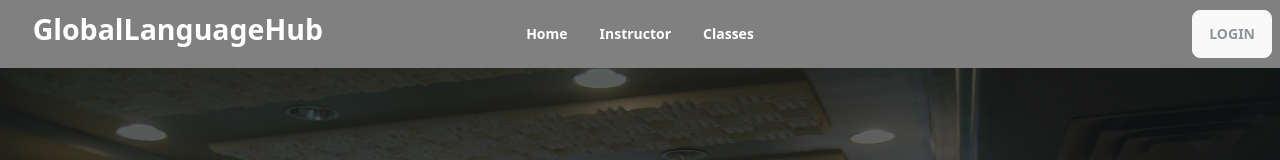
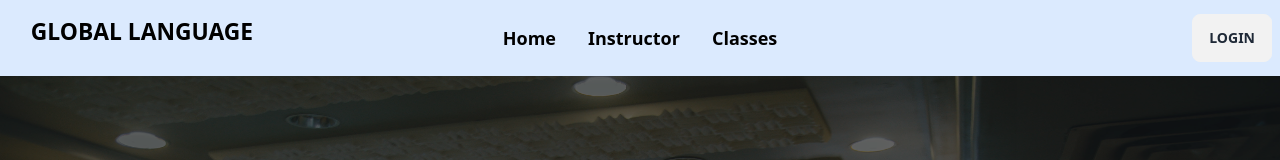
Before and after one commit to DarkAsfu/summer-camp-client, a React (Vite) app: page / in a window 1280 px wide. Shown: the top 160 px of the page. Built offline with nearby package versions, Linux system fonts and the light colour scheme; no server answers.

Commit message:
Popular instructor

```diff
--- a/src/Pages/Home/Home/Home.jsx
+++ b/src/Pages/Home/Home/Home.jsx
@@ -1,5 +1,6 @@
 import Banner from "../Banner/Banner";
 import PopularCourse from "../PopularCourse/PopularCourse";
+import PopularInstruction from "../PopularInstruction";
 
 
 
@@ -8,6 +9,7 @@ const Home = () => {
         <div>
             <Banner></Banner>
             <PopularCourse></PopularCourse>
+            <PopularInstruction></PopularInstruction>
         </div>
     );
 };
--- a/src/Pages/Home/PopularCourse/PopularCourse.jsx
+++ b/src/Pages/Home/PopularCourse/PopularCourse.jsx
@@ -16,7 +16,7 @@ const PopularCourse = () => {
                             <h2 className="card-title">{course.class_name}</h2>
                             <p>Number of student: {course.number_of_students}</p>
                             <div className="card-actions justify-end">
-                                <button className="btn btn-primary">Learn now!</button>
+                                <button className="btn ">Learn now!</button>
                             </div>
                         </div>
                     </div>
--- /dev/null
+++ b/src/Pages/Home/PopularInstruction.jsx
@@ -0,0 +1,28 @@
+import { useState } from "react";
+
+const PopularInstruction = () => {
+    const [instructors, setInstructors] = useState([]);
+    fetch('http://localhost:5000/popularInstructor')
+        .then(res => res.json())
+        .then(data => setInstructors(data))
+    return (
+        <div className="grid md:grid-cols-3 gap-8 px-4 md:px-10 py-10">
+            {
+                instructors.map(instructor => <>
+                    <div key={instructor._id} className="card bg-base-100 shadow-xl">
+                        <figure><img className="h-[200px]" src={instructor.activites_img} alt="Shoes" /></figure>
+                        <div className="card-body">
+                            <h2 className="card-title">{instructor.instructor_name}</h2>
+                            <p>If a dog chews shoes whose shoes does he choose?</p>
+                            <div className="card-actions justify-end">
+                                <button className="btn">Buy Now</button>
+                            </div>
+                        </div>
+                    </div>
+                </>)
+            }
+        </div>
+    );
+};
+
+export default PopularInstruction;
--- a/src/Pages/Shared/NavBar/NavBar.jsx
+++ b/src/Pages/Shared/NavBar/NavBar.jsx
@@ -5,14 +5,14 @@ import { AuthContext } from "../../../Provider/AuthProvider";
 const NavBar = () => {
     const { user, logOut } = useContext(AuthContext)
     const navItem = <>
-        <li className="md:text-white font-semibold text-md"><a>Home</a></li>
-        <li className="md:text-white font-semibold text-md"><a>Instructor</a></li>
-        <li className="md:text-white font-semibold text-md"><a>Classes</a></li>
+        <li className="md:text-black font-semibold text-lg"><a>Home</a></li>
+        <li className="md:text-black font-semibold text-lg"><a>Instructor</a></li>
+        <li className="md:text-black font-semibold text-lg"><a>Classes</a></li>
         {
             user &&
             <>
-                <li className="md:text-white font-semibold text-md"><a>Dashboard</a></li>
-                <li className="md:text-white font-semibold text-md">
+                <li className="md:text-black font-semibold text-lg"><a>Dashboard</a></li>
+                <li className="md:text-black font-semibold text-lg">
                     <div className="avatar">
                         <div className="w-12 mask mask-squircle">
                             <img src={user?.photoURL} />
@@ -30,17 +30,17 @@ const NavBar = () => {
     return (
         <div>
 
-            <div className="navbar bg-black opacity-100 md:opacity-50 relative z-10">
+            <div className="navbar bg-blue-100 opacity-100  relative z-10">
                 <div className="navbar-start">
                     <div className="dropdown z-10">
                         <label tabIndex={0} className="btn btn-ghost lg:hidden">
-                            <svg xmlns="http://www.w3.org/2000/svg" className="h-5 w-5 text-white" fill="none" viewBox="0 0 24 24" stroke="currentColor"><path strokeLinecap="round" strokeLinejoin="round" strokeWidth="2" d="M4 6h16M4 12h8m-8 6h16" /></svg>
+                            <svg xmlns="http://www.w3.org/2000/svg" className="h-5 w-5 text-black" fill="none" viewBox="0 0 24 24" stroke="currentColor"><path strokeLinecap="round" strokeLinejoin="round" strokeWidth="2" d="M4 6h16M4 12h8m-8 6h16" /></svg>
                         </label>
                         <ul tabIndex={0} className="menu menu-sm dropdown-content mt-3 p-2 shadow bg-base-100 rounded-box w-52 ">
                             {navItem}
                         </ul>
                     </div>
-                    <a className="text-3xl font-bold btn btn-ghost normal-case text-white hidden md:block">GlobalLanguageHub</a>
+                    <a className="text-2xl font-bold btn btn-ghost text-black hidden md:block">Global Language</a>
                 </div>
                 <div className="navbar-center hidden lg:flex">
                     <ul className="menu menu-horizontal px-1 flex items-center">
```
